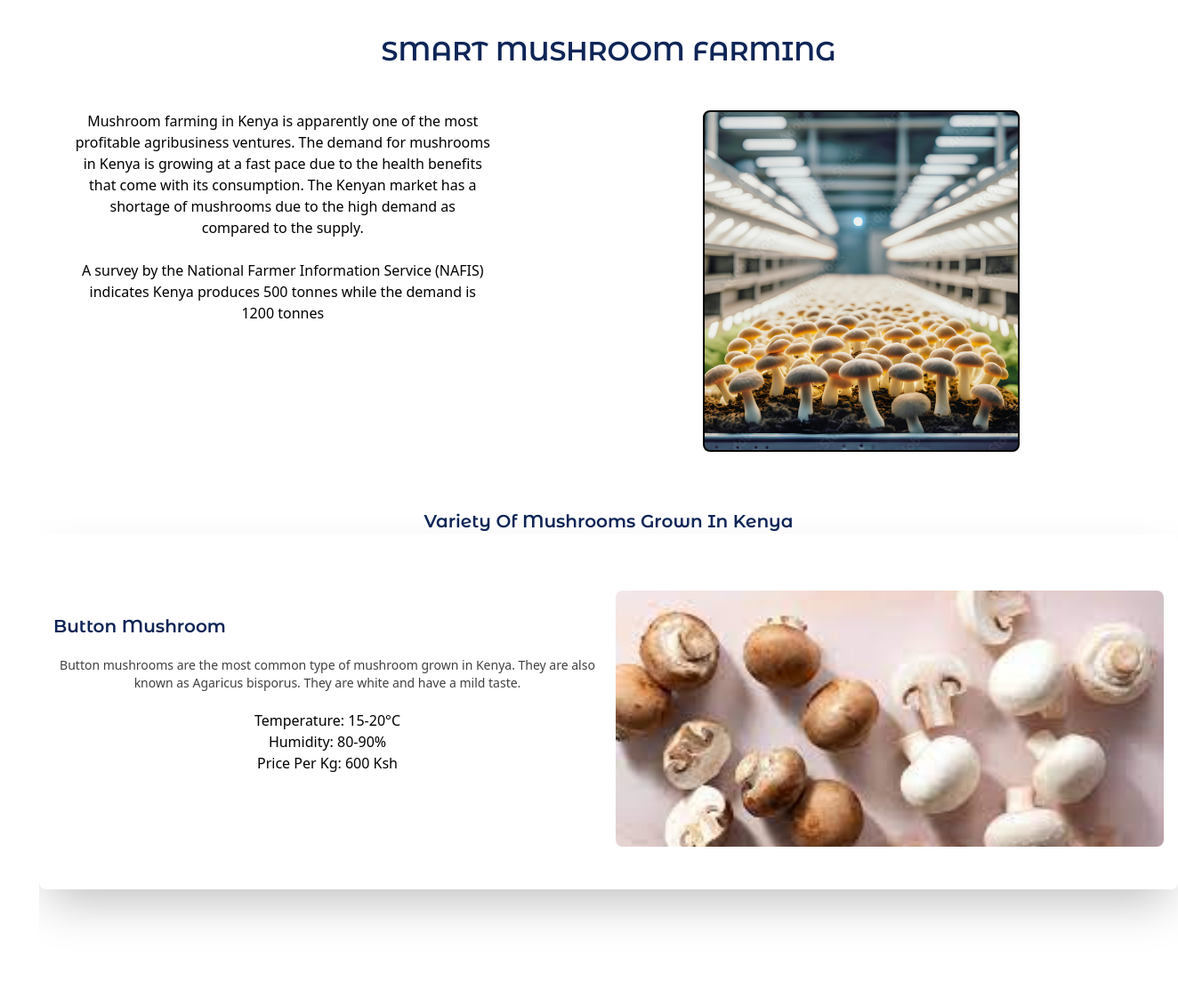
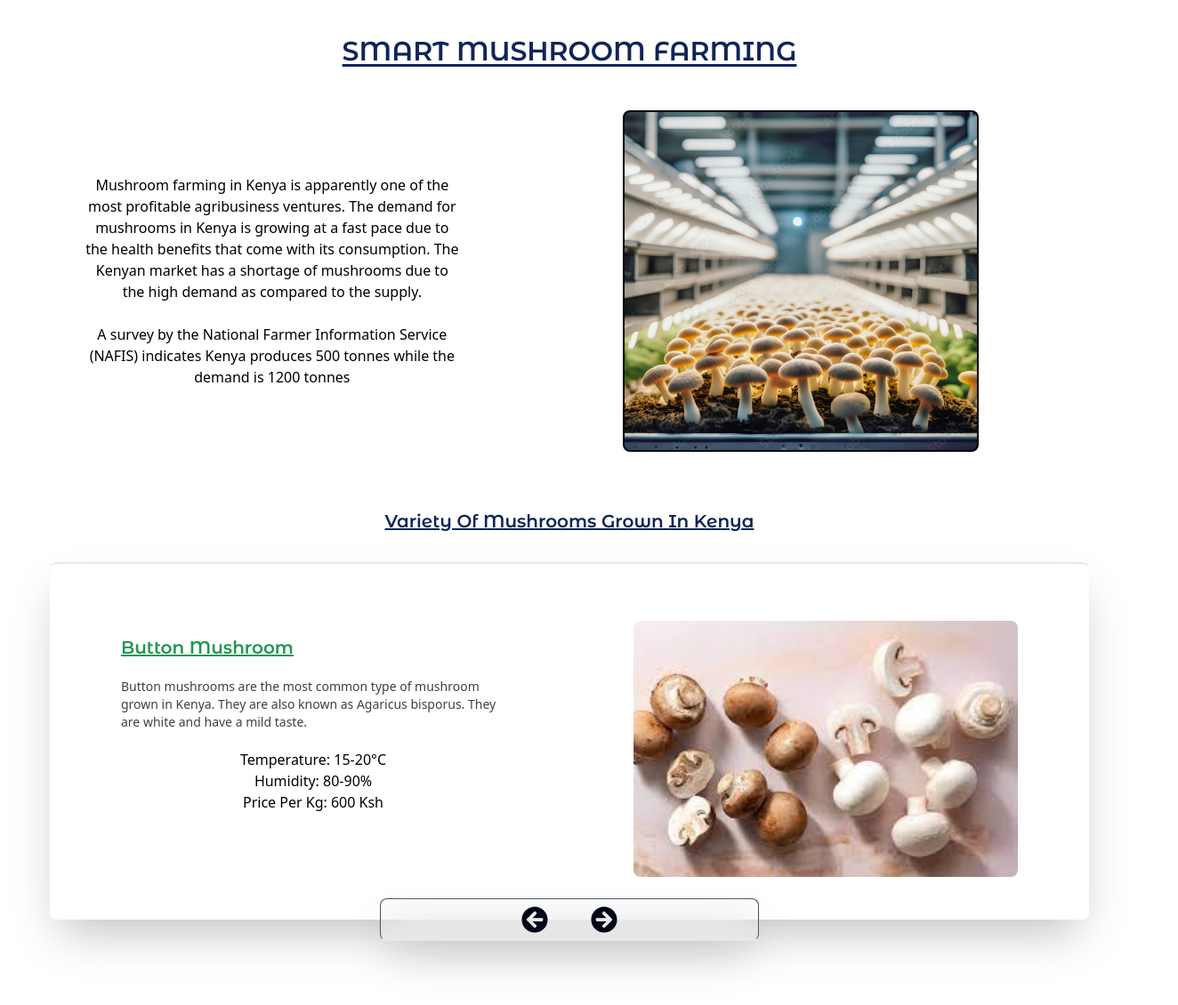
Before and after one commit to KINYENJE/JHUB-Smart-Mushroom-Farming, a React (Create React App) app: page / in a window 1280 px wide. Shown: the top 1130 px of the page at 89% size, 1324 px wide, since content can reach past the window. Built offline with nearby package versions, Linux system fonts and the light colour scheme.

Commit message:
mushroom slider

```diff
--- a/src/App.css
+++ b/src/App.css
@@ -13,3 +13,12 @@ h1, h2, h3, h4, h5, h6 {
   --tw-text-opacity: 1;
   color: rgb(14 37 87 / var(--tw-text-opacity));
 }
+
+.blue {
+  color: rgb(14 37 87 / 1);
+}
+
+.bshadow {
+  box-shadow: inset 0 -0.5em 0 #0e2557;
+
+}
--- a/src/App.js
+++ b/src/App.js
@@ -5,13 +5,13 @@ import { MushroomTypes } from './constants';
 
 function App() {
   return (
-    <div className="w-full mx-11 App min-h-[100vh] mt-10 overflow-x-hidden">
-      <h1 className='block text-3xl font-semibold sm:text-title-xxl '>SMART MUSHROOM FARMING</h1>
+    <div className="w-full max-w-[1440px] px-8 lg:px-14 App min-h-[100vh] mt-10 overflow-x-hidden ">
+      <h1 className='block text-3xl font-semibold sm:text-title-xl underline underline-offset-4 '>SMART MUSHROOM FARMING</h1>
 
       {/** Mushroom farming in kenya details */}
       <div className="w-full flex gap-5 mt-12">
 
-        <div className="w-1/2 text-wrap flex  justify-center px-10 ">
+        <div className="w-1/2 text-wrap flex items-center justify-center px-10 ">
         <p>
           Mushroom farming in Kenya is apparently one of the most profitable agribusiness ventures. The demand for mushrooms in Kenya is growing at a fast pace due to the health benefits that come with its consumption. The Kenyan market has a shortage of mushrooms due to the high demand as compared to the supply.
           <br/> <br/>
@@ -23,8 +23,8 @@ function App() {
         </div>
 
         {/** Mushroom farming in kenya image */}
-        <div className="w-2/3 flex items-center justify-center">
-         <div className="w-1/2 h-96  pic rounded-lg border-2 border-black " >
+        <div className="w-2/3 flex items-center justify-center overflow-hidden">
+         <div className="w-[300px] lg:w-[400px] h-96  pic rounded-lg border-2 border-black overflow-x-hidden" >
             {/* <img src={heroImage} alt="mushroom farming in kenya" className="w-full h-full object-cover" /> */}
           </div>
         </div>
@@ -34,7 +34,7 @@ function App() {
       {/** Variety of mushrooms grown in Kenya */}
       <section className='my-16 w-full h-[100vh] '>
 
-        <h2 className='text-xl capitalize'>Variety of Mushrooms Grown In Kenya</h2>
+        <h2 className='text-xl capitalize my-8 underline underline-offset-3'>Variety of Mushrooms Grown In Kenya</h2>
 
         <MushroomSlider slides={MushroomTypes}/>
 
--- a/src/components/MushroomSlider.jsx
+++ b/src/components/MushroomSlider.jsx
@@ -1,5 +1,9 @@
 import React from 'react'
 import { useState } from 'react'
+import { FaTemperatureHigh } from "react-icons/fa";
+import { WiHumidity } from "react-icons/wi";
+import { FaArrowCircleLeft, FaArrowCircleRight } from "react-icons/fa";
+
 
 // import { MushroomTypes } from '../constants'
 
@@ -11,14 +15,14 @@ const MushroomSlider = ({slides}) => {
 
   return (
 
-    <div className="w-full flex items-center justify-center overflow-hidden shadow-2xl pt-4 rounded-lg ">
+    <div className="w-full flex flex-col items-center justify-center overflow-hidden shadow-2xl pt-4 rounded-lg border-t-2  ">
       {slides.map((slide, index) => {
         return (
-        <div key={index} className={index === currentIndex ? `w-full h-96 rounded-lg   flex px-4 items-center justify-center gap-4` : "hidden"}>
+        <div key={index} className={index === currentIndex ? `w-full h-96 rounded-lg   flex  px-4 items-center justify-center gap-4 ` : "hidden"}>
 
-          <div className='w-1/2 '>
-            <h3 className="text-xl capitalize -mt-14 text-start">{slide.name}</h3>
-            <p className='py-5 text-sm opacity-75'>{slide.description}</p>
+          <div className='w-1/2 px-5 lg:px-16'>
+            <h3 className="text-xl capitalize -mt-14 text-start text-success underline-offset-3 underline">{slide.name}</h3>
+            <p className='py-5 text-sm opacity-75 text-start'>{slide.description}</p>
             <div>
               <p>Temperature: {slide.temperature}</p>
               <p>Humidity: {slide.humidity}</p>
@@ -26,15 +30,23 @@ const MushroomSlider = ({slides}) => {
             </div>
           </div>
 
-          <div className='w-1/2 overflow-hidden'>
-            <img src={slide.image} alt={slide.name} className="w-full  h-72 object-cover object-center overflow-x-hidden rounded-lg" />
+          <div className='w-1/2 overflow-hidden lg:px-16'>
+            <img src={slide.image} alt={slide.name} className="w-full  h-72 object-cover object-center overflow-x-hidden rounded-lg hover:scale-125  transition duration-500" />
           </div>
+
+
 
         </div>
         )
 
       }
       )}
+
+          <div className="w-1/3  absolute -mb-96 border border-s-secondary_blue border-e-secondary_blue border-t-secondary_blue flex items-center justify-center backdrop-blur-xl shadow-2xl hover:shadow-success transition duration-300 rounded-lg gap-8 z-50">
+            <button onClick={() => setCurrentIndex((currentIndex - 1 + slides.length) % slides.length)} className="p-2 rounded-full hover:text-success text-blueGray-950 "><FaArrowCircleLeft size={30} /></button>
+            <button onClick={() => setCurrentIndex((currentIndex + 1) % slides.length)} className="p-2 rounded-full hover:text-success  text-blueGray-950 "><FaArrowCircleRight size={30} /></button>
+
+          </div>
       </div>
 
 
--- a/src/constants/index.js
+++ b/src/constants/index.js
@@ -1,6 +1,8 @@
 import button from "../assets/images/button.jpeg"
 import oyster from "../assets/images/oyster.jpg"
 import shiitake from "../assets/images/shiitake.webp"
+import maitake from "../assets/images/maitake.webp"
+import lions_mane from "../assets/images/lions.jpg"
 
 export const MushroomTypes = [
   {
@@ -24,7 +26,7 @@ export const MushroomTypes = [
   {
     id: 3,
     name: "Shiitake Mushroom",
-    image: "https://res.cloudinary.com/djvjxp2am/image/upload/v1634336806/Smart%20Mushroom%20Farming/shiitake_mushroom",
+    image: shiitake,
     description: "Shiitake mushrooms are a type of edible mushroom. They have a meaty texture and a rich, earthy flavor. They are also known as Lentinula edodes.",
     temperature: "15-25°C",
     humidity: "80-90%",
@@ -33,7 +35,7 @@ export const MushroomTypes = [
   {
     id: 4,
     name: "Maitake Mushroom",
-    image: "https://res.cloudinary.com/djvjxp2am/image/upload/v1634336806/Smart%20Mushroom%20Farming/maitake_mushroom",
+    image: maitake,
     description: "Maitake mushrooms are a type of edible mushroom. They have a rich, earthy flavor and a meaty texture. They are also known as Grifola frondosa.",
     temperature: "15-25°C",
     humidity: "80-90%",
@@ -42,7 +44,7 @@ export const MushroomTypes = [
   {
     id: 5,
     name: "Lion's Mane Mushroom",
-    image: "https://res.cloudinary.com/djvjxp2am/image/upload/v1634336806/Smart%20Mushroom%20Farming/lions_mane_mushroom",
+    image: lions_mane,
     description: "Lion's mane mushrooms are a type of edible mushroom. They have a seafood-like flavor and a stringy texture. They are also known as Hericium erinaceus.",
     temperature: "15-25°C",
     humidity: "80-90%",
--- a/tailwind.config.js
+++ b/tailwind.config.js
@@ -11,6 +11,7 @@ module.exports = {
       ...require('tailwindcss/colors'),
       success: 'rgb(33 , 150 , 83, 1)',
       secondary_blue: 'rgb(71 ,85 , 105 , 1)',
+      primary_blue: 'rgb(14 37 87 / 1)',
     }
   },
   plugins: [],
```
Also changed, not shown: src/assets/images/lions.jpg (added), src/assets/images/maitake.webp (added).
